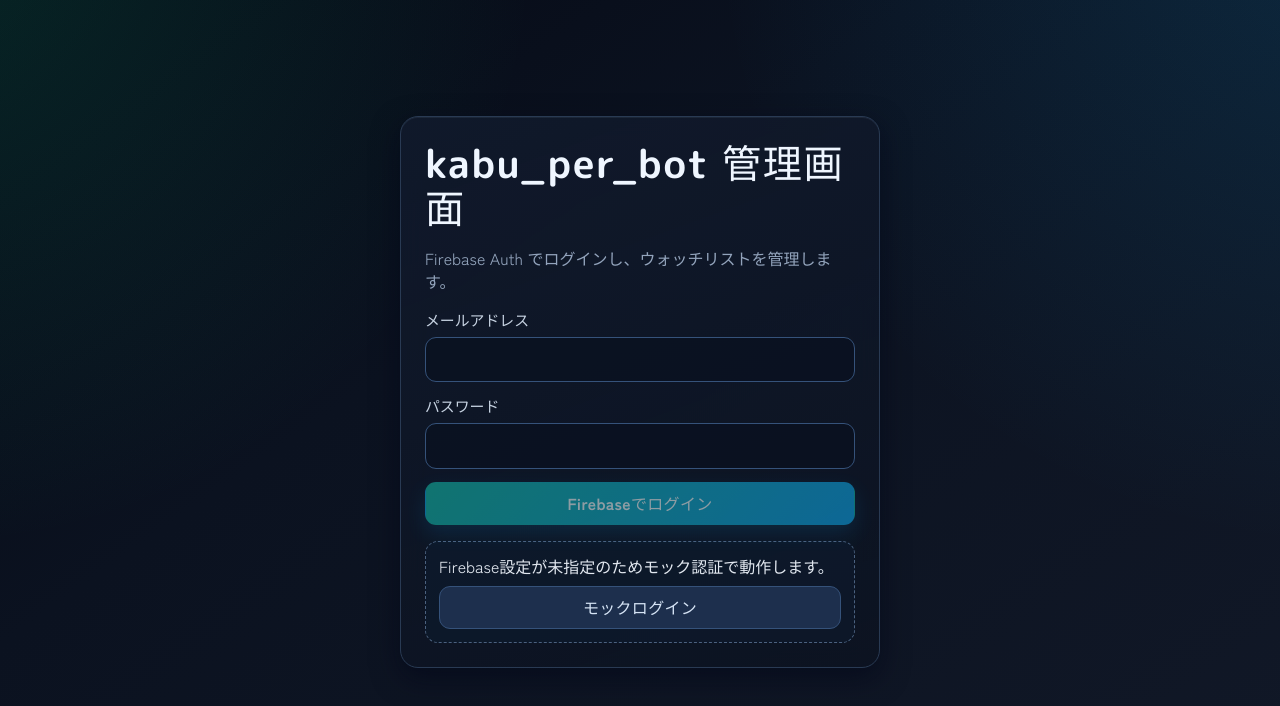
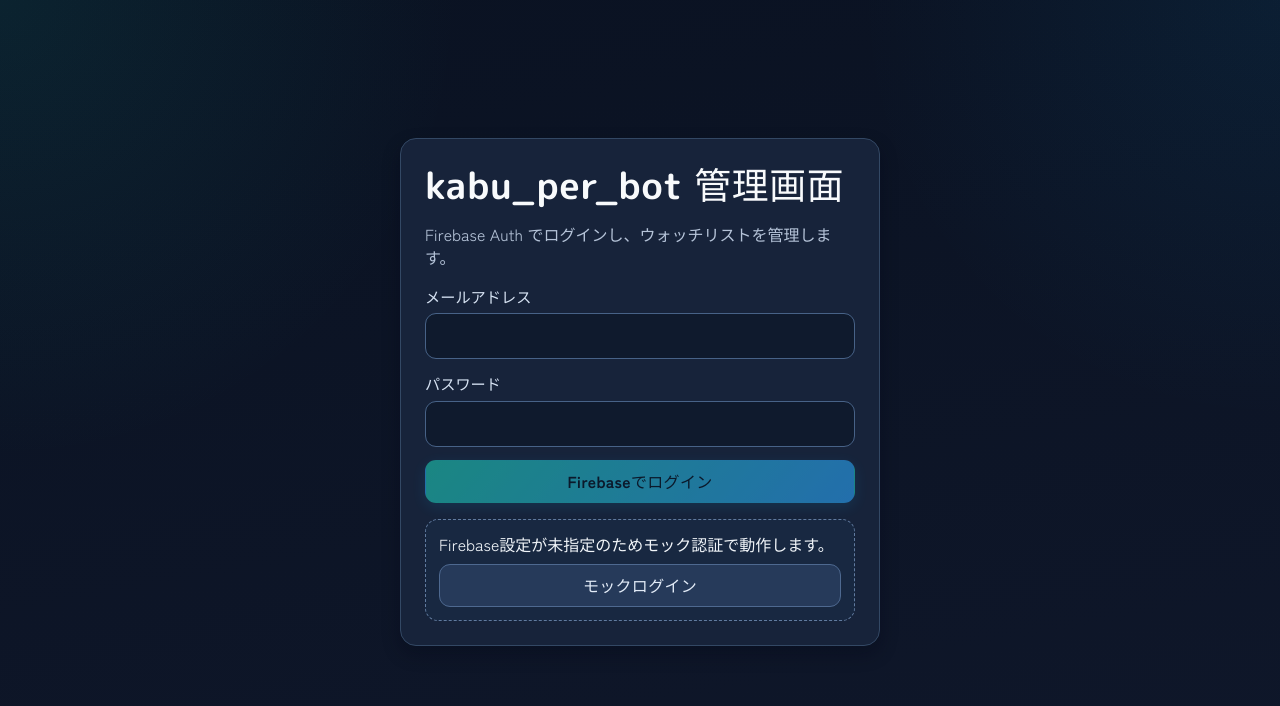
Before and after one commit to ishidafuu/kabu_per_bot, a React (Vite) app in the folder web/: page /login in a window 1280 px wide. Shown: the top 706 px of the page. Built offline with nearby package versions, Linux system fonts and the light colour scheme; no server answers.

Commit message:
fix: ダークテーマの視認性を改善

```diff
--- a/web/src/index.css
+++ b/web/src/index.css
@@ -6,24 +6,24 @@
   --font-heading: 'M PLUS Rounded 1c', 'Zen Kaku Gothic New', sans-serif;
   line-height: 1.45;
   font-weight: 400;
-  color: #e2e8f0;
+  color: #f1f5f9;
   background:
-    radial-gradient(66rem 66rem at -6% -8%, rgba(16, 185, 129, 0.17), transparent 58%),
-    radial-gradient(72rem 72rem at 106% -12%, rgba(14, 165, 233, 0.15), transparent 56%),
-    linear-gradient(145deg, #050914 0%, #0b1220 38%, #111827 100%);
-  --bg-surface: rgba(12, 19, 33, 0.78);
-  --bg-surface-strong: rgba(17, 26, 44, 0.92);
-  --bg-elevated: rgba(19, 31, 52, 0.94);
-  --bg-input: rgba(10, 18, 33, 0.92);
-  --border-soft: #293a53;
-  --border-strong: #35527a;
-  --text-main: #e2e8f0;
-  --text-muted: #93a4bc;
+    radial-gradient(48rem 48rem at 0% 0%, rgba(20, 184, 166, 0.1), transparent 60%),
+    radial-gradient(48rem 48rem at 100% 0%, rgba(14, 165, 233, 0.08), transparent 55%),
+    linear-gradient(170deg, #0a1222 0%, #0f172a 100%);
+  --bg-surface: #111b2f;
+  --bg-surface-strong: #17233a;
+  --bg-elevated: #1a2741;
+  --bg-input: #0f1a2d;
+  --border-soft: #334864;
+  --border-strong: #476287;
+  --text-main: #f1f5f9;
+  --text-muted: #b5c3d8;
   --accent: #14b8a6;
   --accent-strong: #0ea5e9;
-  --accent-contrast: #041316;
-  --danger: #f87171;
-  --danger-bg: rgba(127, 29, 29, 0.22);
+  --accent-contrast: #f8fafc;
+  --danger: #fca5a5;
+  --danger-bg: rgba(127, 29, 29, 0.35);
   --ok: #4ade80;
   --warning: #fbbf24;
   font-synthesis: none;
--- a/web/src/styles/app.css
+++ b/web/src/styles/app.css
@@ -2,31 +2,6 @@
   max-width: 1160px;
   margin: 0 auto;
   padding: 28px 18px 44px;
-}
-
-.page-shell > * {
-  opacity: 0;
-  animation: page-enter 520ms cubic-bezier(0.2, 0.8, 0.2, 1) forwards;
-}
-
-.page-shell > *:nth-child(2) {
-  animation-delay: 60ms;
-}
-
-.page-shell > *:nth-child(3) {
-  animation-delay: 110ms;
-}
-
-.page-shell > *:nth-child(4) {
-  animation-delay: 160ms;
-}
-
-.page-shell > *:nth-child(5) {
-  animation-delay: 210ms;
-}
-
-.page-shell > *:nth-child(6) {
-  animation-delay: 260ms;
 }
 
 .page-shell.centered {
@@ -36,18 +11,11 @@
   justify-content: center;
 }
 
-.page-shell.centered > * {
-  animation-delay: 0ms;
-}
-
 .panel {
-  background: linear-gradient(160deg, var(--bg-surface-strong), var(--bg-surface));
+  background: var(--bg-surface-strong);
   border: 1px solid var(--border-soft);
-  border-radius: 18px;
-  box-shadow:
-    0 10px 28px rgba(2, 6, 23, 0.55),
-    inset 0 1px 0 rgba(148, 163, 184, 0.1);
-  backdrop-filter: blur(12px);
+  border-radius: 16px;
+  box-shadow: 0 8px 18px rgba(2, 6, 23, 0.32);
 }
 
 .top-bar {
@@ -62,14 +30,14 @@
 h1,
 h2 {
   margin: 0;
-  color: #eff6ff;
+  color: #f8fafc;
   font-family: var(--font-heading);
-  letter-spacing: 0.04em;
+  letter-spacing: 0.02em;
 }
 
 h1 {
-  font-size: clamp(1.7rem, 4.2vw, 2.45rem);
-  line-height: 1.15;
+  font-size: clamp(1.65rem, 4vw, 2.3rem);
+  line-height: 1.2;
 }
 
 h2 {
@@ -106,22 +74,22 @@
 label {
   display: grid;
   gap: 6px;
-  font-size: 0.93rem;
-  color: #c7d3e2;
+  font-size: 0.95rem;
+  color: #d6e2f2;
 }
 
 input,
 select {
-  padding: 11px 12px;
+  padding: 11px 13px;
   border-radius: 11px;
   border: 1px solid var(--border-strong);
   color: var(--text-main);
   background: var(--bg-input);
-  transition: border-color 140ms ease, box-shadow 140ms ease, transform 140ms ease;
+  transition: border-color 120ms ease, box-shadow 120ms ease;
 }
 
 input::placeholder {
-  color: #7387a3;
+  color: #95a8c5;
 }
 
 input:focus-visible,
@@ -129,8 +97,8 @@
 button:focus-visible,
 .nav-link:focus-visible {
   outline: none;
-  border-color: var(--accent);
-  box-shadow: 0 0 0 3px rgba(20, 184, 166, 0.28);
+  border-color: #68b2ff;
+  box-shadow: 0 0 0 3px rgba(104, 178, 255, 0.22);
 }
 
 input[type='checkbox'] {
@@ -145,16 +113,9 @@
   font-weight: 700;
   letter-spacing: 0.02em;
   transition:
-    transform 140ms ease,
-    filter 140ms ease,
     background-color 140ms ease,
-    border-color 140ms ease;
-}
-
-button:hover:not(:disabled),
-.nav-link:hover {
-  transform: translateY(-1px);
-  filter: brightness(1.07);
+    border-color 140ms ease,
+    opacity 140ms ease;
 }
 
 button:disabled {
@@ -163,54 +124,50 @@
 }
 
 .primary {
-  background: linear-gradient(130deg, var(--accent), var(--accent-strong));
-  color: #ecfeff;
-  box-shadow: 0 8px 20px rgba(14, 165, 233, 0.24);
+  background: linear-gradient(130deg, #1dcfb7, #2ca6ff);
+  color: #031321;
+  box-shadow: 0 4px 14px rgba(14, 165, 233, 0.22);
 }
 
 .secondary {
-  background: #1d2f4d;
-  color: #d6e4f5;
-  border-color: #35527a;
+  background: #263a5a;
+  color: #e2ebf7;
+  border-color: #4e6990;
 }
 
 .ghost {
-  background: rgba(13, 22, 38, 0.58);
+  background: #182841;
   border-color: var(--border-strong);
-  color: #dbeafe;
+  color: #deebfb;
 }
 
 .nav-link {
   text-decoration: none;
   border: 1px solid var(--border-strong);
-  color: #dbeafe;
-  background: rgba(13, 22, 38, 0.6);
+  color: #deebfb;
+  background: #182841;
   border-radius: 999px;
   cursor: pointer;
   padding: 8px 13px;
   font-size: 0.9rem;
   font-weight: 700;
   letter-spacing: 0.02em;
-  transition:
-    transform 140ms ease,
-    filter 140ms ease,
-    background-color 140ms ease,
-    border-color 140ms ease;
+  transition: background-color 140ms ease, border-color 140ms ease, opacity 140ms ease;
 }
 
 .danger {
   background: var(--danger-bg);
-  color: #fecaca;
-  border-color: #7f1d1d;
+  color: #ffe4e6;
+  border-color: #a03131;
 }
 
 .notice-box {
   display: grid;
   gap: 8px;
-  border: 1px dashed #4b617f;
+  border: 1px dashed #617b9f;
   border-radius: 13px;
   padding: 13px;
-  background: rgba(15, 28, 46, 0.64);
+  background: #182841;
 }
 
 .controls-panel {
@@ -229,10 +186,10 @@
 }
 
 .nav-link.active {
-  border-color: transparent;
-  background: linear-gradient(120deg, rgba(20, 184, 166, 0.92), rgba(14, 165, 233, 0.92));
+  border-color: #7ed7ff;
+  background: linear-gradient(120deg, #16c2ae, #2195ff);
   color: var(--accent-contrast);
-  box-shadow: 0 6px 16px rgba(20, 184, 166, 0.24);
+  box-shadow: 0 4px 12px rgba(33, 149, 255, 0.2);
 }
 
 .search-row {
@@ -249,13 +206,13 @@
   display: flex;
   flex-wrap: wrap;
   gap: 8px;
-  color: #afc0d8;
-  font-size: 0.89rem;
+  color: #c2d0e2;
+  font-size: 0.9rem;
 }
 
 .meta-row > span {
-  background: rgba(14, 24, 42, 0.74);
-  border: 1px solid var(--border-soft);
+  background: #182841;
+  border: 1px solid #415c82;
   border-radius: 999px;
   padding: 4px 10px;
 }
@@ -277,27 +234,29 @@
 
 th,
 td {
-  border-bottom: 1px solid rgba(74, 102, 138, 0.34);
-  padding: 11px 12px;
+  border-bottom: 1px solid rgba(104, 131, 168, 0.42);
+  padding: 12px;
   text-align: left;
-  font-size: 0.92rem;
+  font-size: 0.95rem;
+  line-height: 1.5;
   vertical-align: middle;
 }
 
 th {
-  background: rgba(9, 17, 31, 0.93);
-  color: #cedbea;
+  background: #0d182b;
+  color: #e2ebf7;
   position: sticky;
   top: 0;
   z-index: 1;
+  font-weight: 700;
 }
 
 tbody tr:nth-child(even) {
-  background: rgba(11, 20, 35, 0.4);
+  background: rgba(11, 20, 35, 0.34);
 }
 
 tbody tr:hover {
-  background: rgba(14, 165, 233, 0.12);
+  background: rgba(56, 130, 246, 0.16);
 }
 
 .inline-actions {
@@ -307,7 +266,7 @@
 
 .empty-cell {
   text-align: center;
-  color: #90a4c0;
+  color: #c2d0e2;
   padding: 22px 14px;
 }
 
@@ -316,11 +275,11 @@
   justify-content: flex-end;
   gap: 8px;
   padding: 12px;
-  border-top: 1px solid rgba(74, 102, 138, 0.34);
+  border-top: 1px solid rgba(104, 131, 168, 0.42);
 }
 
 .panel-header {
-  border-bottom: 1px solid rgba(74, 102, 138, 0.34);
+  border-bottom: 1px solid rgba(104, 131, 168, 0.42);
   padding: 14px 16px;
 }
 
@@ -347,7 +306,7 @@
 
 .notice-text {
   margin: 10px 2px;
-  color: #5eead4;
+  color: #7af2df;
   font-weight: 600;
 }
 
@@ -386,17 +345,17 @@
   width: 100%;
   height: 3px;
   background: linear-gradient(90deg, var(--accent), var(--accent-strong));
-  opacity: 0.9;
+  opacity: 1;
 }
 
 .kpi-label {
-  color: #9fb1ca;
+  color: #c2d0e2;
   font-size: 0.88rem;
 }
 
 .kpi-value {
   margin-top: 8px;
-  font-size: 1.8rem;
+  font-size: 1.85rem;
   font-weight: 800;
   letter-spacing: 0.02em;
 }
@@ -406,22 +365,11 @@
 }
 
 .status-error {
-  color: #fca5a5;
+  color: #fecaca;
 }
 
 .status-unknown {
   color: var(--warning);
-}
-
-@keyframes page-enter {
-  from {
-    opacity: 0;
-    transform: translateY(10px);
-  }
-  to {
-    opacity: 1;
-    transform: translateY(0);
-  }
 }
 
 @media (max-width: 900px) {
@@ -475,12 +423,10 @@
 }
 
 @media (prefers-reduced-motion: reduce) {
-  .page-shell > *,
   button,
   .nav-link,
   input,
   select {
-    animation: none;
     transition: none;
   }
 }
```
